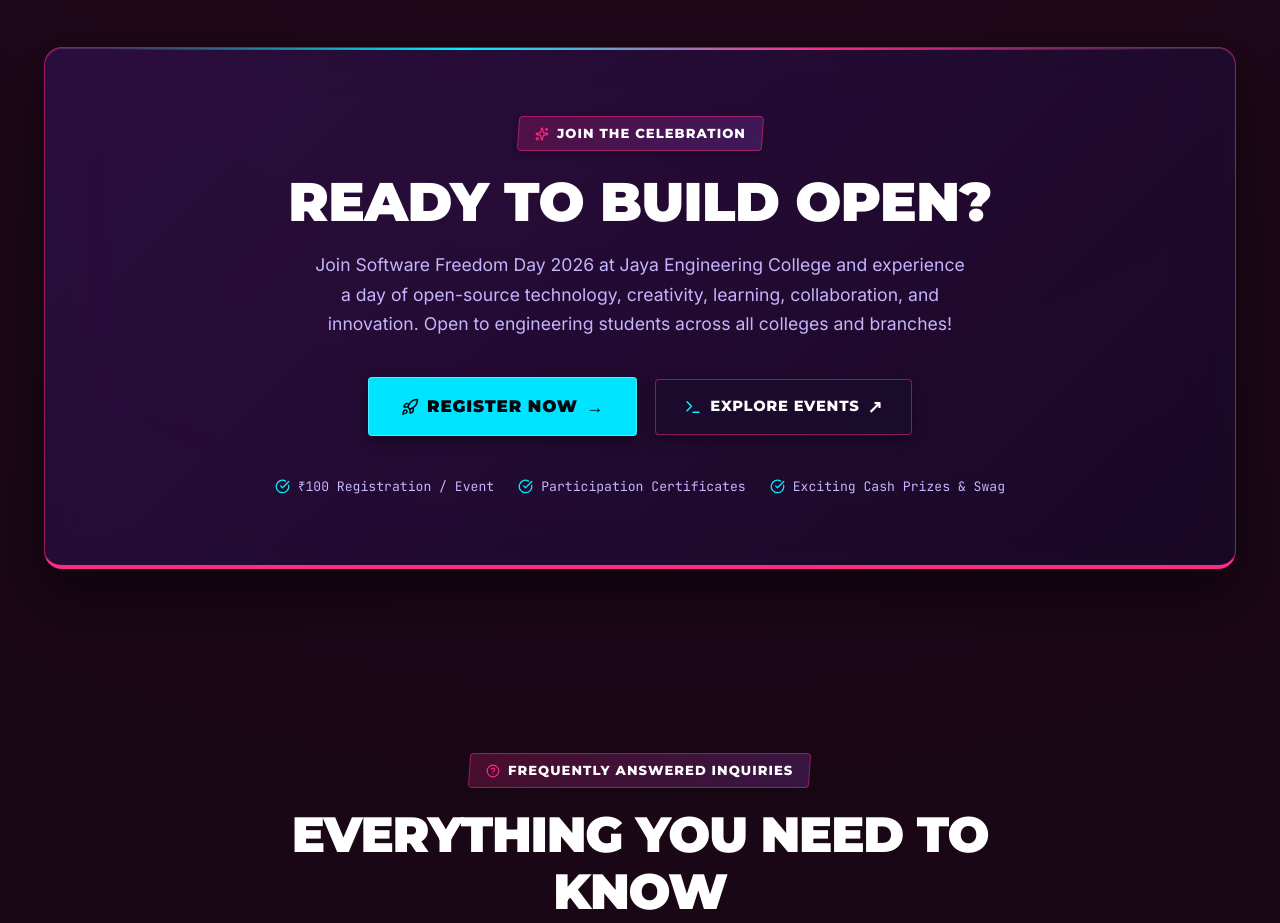
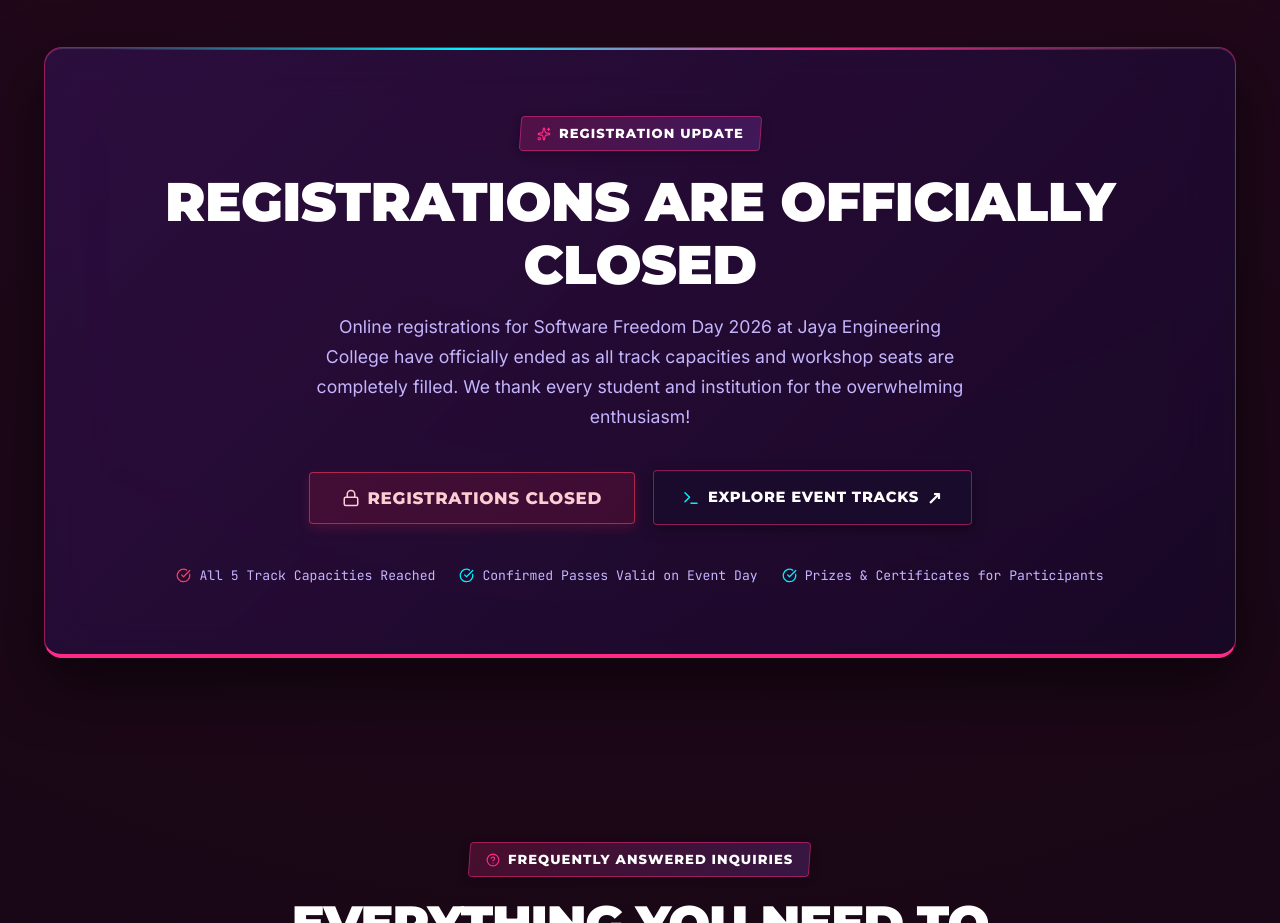
Before and after one commit to Hariprasath2611/SOF-WEBSITE, a React (Vite) app: page / in a window 1280 px wide. Shown: the part 7900-8823 px from the top of the page. Built offline with nearby package versions, Linux system fonts and the light colour scheme; no server answers.

Commit message:
Updating the Project

```diff
--- a/src/components/RegistrationCTA.jsx
+++ b/src/components/RegistrationCTA.jsx
@@ -1,5 +1,5 @@
 import React from 'react';
-import { ArrowUpRight, Sparkles, Terminal, Rocket, CheckCircle } from 'lucide-react';
+import { ArrowUpRight, Sparkles, Terminal, Lock, CheckCircle, ShieldAlert } from 'lucide-react';
 
 export default function RegistrationCTA() {
   return (
@@ -8,29 +8,29 @@
         <div className="cta-box">
           <div className="section-tag" style={{ marginBottom: '20px' }}>
             <Sparkles size={14} />
-            <span>Join The Celebration</span>
+            <span>Registration Update</span>
           </div>
 
-          <h2 className="cta-title">READY TO BUILD OPEN?</h2>
+          <h2 className="cta-title">REGISTRATIONS ARE OFFICIALLY CLOSED</h2>
 
           <p className="cta-subtitle">
-            Join Software Freedom Day 2026 at Jaya Engineering College and experience a day of open-source technology, creativity, learning, collaboration, and innovation. Open to engineering students across all colleges and branches!
+            Online registrations for Software Freedom Day 2026 at Jaya Engineering College have officially ended as all track capacities and workshop seats are completely filled. We thank every student and institution for the overwhelming enthusiasm!
           </p>
 
           <div className="cta-buttons">
-            <a
-              href="#register"
-              className="btn btn-primary"
+            <button
+              type="button"
+              className="btn btn-closed"
+              disabled
               style={{ padding: '15px 32px', fontSize: '1.05rem' }}
             >
-              <Rocket size={18} />
-              <span>REGISTER NOW</span>
-              <span className="btn-arrow-icon">→</span>
-            </a>
+              <Lock size={18} />
+              <span>REGISTRATIONS CLOSED</span>
+            </button>
 
             <a href="#events" className="btn btn-secondary" style={{ padding: '15px 28px' }}>
               <Terminal size={18} color="var(--accent-cyan)" />
-              <span>EXPLORE EVENTS</span>
+              <span>EXPLORE EVENT TRACKS</span>
               <span className="btn-arrow-icon">↗</span>
             </a>
           </div>
@@ -50,16 +50,16 @@
             }}
           >
             <div style={{ display: 'flex', alignItems: 'center', gap: '8px' }}>
-              <CheckCircle size={15} color="var(--accent-cyan)" />
-              <span>₹100 Registration / Event</span>
+              <CheckCircle size={15} color="#f43f5e" />
+              <span>All 5 Track Capacities Reached</span>
             </div>
             <div style={{ display: 'flex', alignItems: 'center', gap: '8px' }}>
               <CheckCircle size={15} color="var(--accent-cyan)" />
-              <span>Participation Certificates</span>
+              <span>Confirmed Passes Valid on Event Day</span>
             </div>
             <div style={{ display: 'flex', alignItems: 'center', gap: '8px' }}>
               <CheckCircle size={15} color="var(--accent-cyan)" />
-              <span>Exciting Cash Prizes & Swag</span>
+              <span>Prizes & Certificates for Participants</span>
             </div>
           </div>
         </div>
```
